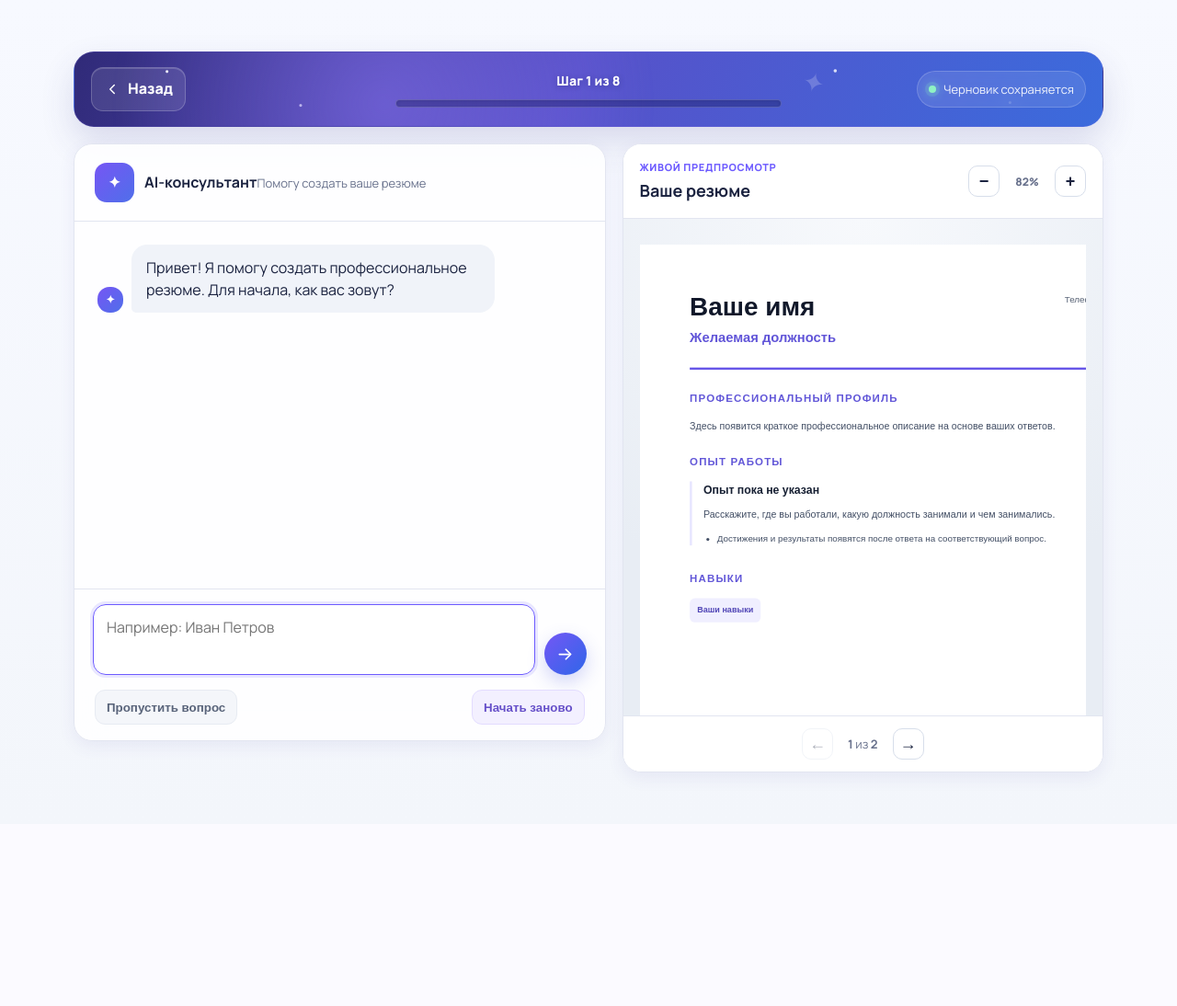
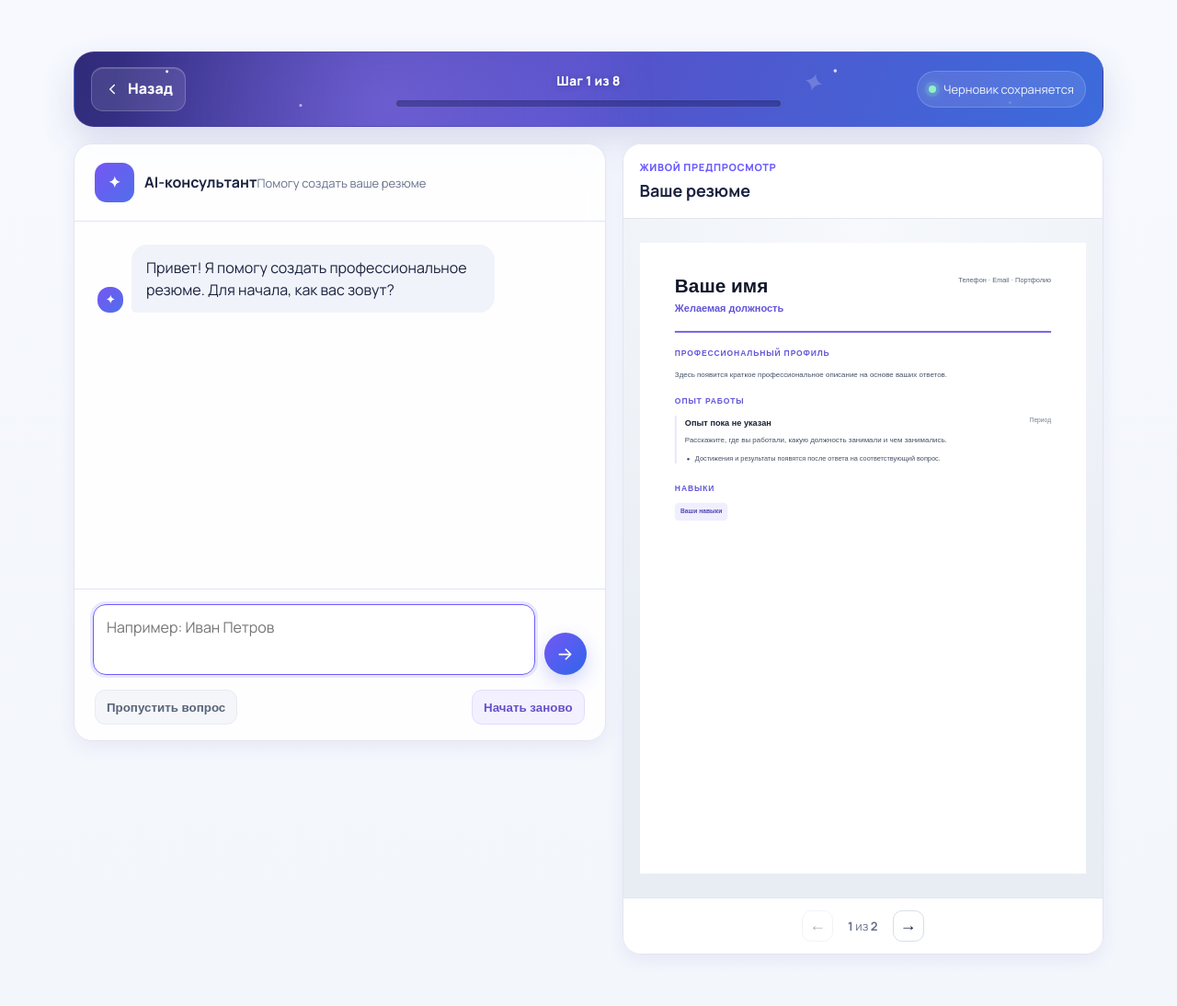
Before and after one commit to eletov215/ai-career-agent-site, a Flask app: page /resume-builder in a window 1280 px wide. Shown: the part 86-1180 px from the top of the page at 92% size. Before the commit the page ends 937 px from the top, so only its background shows below. Run offline with Flask 3, Linux system fonts and the light colour scheme; parts of the project's set-up code (start-up, migrations or seed data) failed here and were passed over.

Commit message:
Add files via upload

```diff
--- a/static/styles.css
+++ b/static/styles.css
@@ -1574,3 +1574,57 @@ body{font-family:"Manrope",Inter,system-ui,-apple-system,BlinkMacSystemFont,"Seg
 @media (max-width:1024px){
 .resume-preview-viewport{height:auto;max-height:none;padding:16px;overflow:hidden}
 }
+
+/* Resume preview: fixed A4 sheet without zoom controls or internal scrolling */
+.resume-preview-toolbar{justify-content:flex-start}
+.resume-preview-tools{display:none!important}
+.resume-preview-viewport{
+  width:100%;
+  height:auto!important;
+  min-height:0!important;
+  max-height:none!important;
+  aspect-ratio:794 / 1123;
+  box-sizing:border-box;
+  overflow:hidden!important;
+  padding:18px;
+  align-items:center;
+  justify-content:center;
+  overscroll-behavior:none;
+  touch-action:pan-y;
+}
+.resume-paper-stage{
+  --resume-zoom:1;
+  width:calc(794px * var(--resume-zoom));
+  height:calc(1123px * var(--resume-zoom));
+  flex:0 0 auto;
+  margin:0;
+  overflow:hidden;
+}
+.resume-paper{
+  width:794px;
+  height:1123px;
+  min-height:1123px;
+  box-sizing:border-box;
+  overflow:hidden;
+  padding:58px 62px;
+}
+.resume-paper *{box-sizing:border-box;max-width:100%}
+.resume-paper-header{display:grid;grid-template-columns:minmax(0,1fr) minmax(180px,250px);align-items:start;gap:28px}
+.resume-paper-header>div{min-width:0}
+.resume-paper-header h1,.resume-paper-header p,.resume-paper-contacts,.resume-paper-section p,.resume-paper-entry strong,.resume-paper-entry li{
+  overflow-wrap:anywhere;
+  word-break:normal;
+}
+.resume-paper-contacts{width:100%;max-width:none;white-space:pre-wrap}
+.resume-paper-entry-head{align-items:flex-start}
+.resume-paper-entry-head strong{min-width:0;flex:1}
+.resume-paper-entry-head span{flex:0 0 auto}
+
+@media(max-width:900px){
+  .resume-preview-viewport{height:auto!important;min-height:0!important;padding:14px}
+  .resume-paper-stage{--resume-zoom:1}
+}
+@media(max-width:620px){
+  .resume-preview-viewport{height:auto!important;min-height:0!important;padding:10px}
+  .resume-paper-stage{--resume-zoom:1}
+}
--- a/templates/resume_builder.html
+++ b/templates/resume_builder.html
@@ -45,11 +45,6 @@
           <div>
             <span>Живой предпросмотр</span>
             <strong>Ваше резюме</strong>
-          </div>
-          <div class="resume-preview-tools">
-            <button type="button" id="resumeZoomOut" disabled aria-label="Уменьшить масштаб">−</button>
-            <span id="resumeZoomText">82%</span>
-            <button type="button" id="resumeZoomIn" aria-label="Увеличить масштаб">+</button>
           </div>
         </div>
 
@@ -144,7 +139,6 @@
   const layout = document.getElementById('resumeBuilderLayout');
   const pages = [...document.querySelectorAll('[data-resume-page]')];
   let currentPage = 0;
-  let zoom = 0.82;
   let state = {index:0, answers:{}, messages:[]};
   try { const saved = JSON.parse(localStorage.getItem(storageKey) || 'null'); if (saved && saved.answers) state = saved; } catch (_) {}
 
@@ -201,12 +195,20 @@
     document.getElementById('resumeCurrentPage').textContent = currentPage + 1;
     document.getElementById('resumePagePrev').disabled = currentPage === 0;
     document.getElementById('resumePageNext').disabled = currentPage === pages.length - 1;
-    document.getElementById('resumePreviewViewport').scrollTop = 0;
   };
 
-  const applyZoom = () => {
-    document.getElementById('resumePaperStage').style.setProperty('--resume-zoom', zoom);
-    document.getElementById('resumeZoomText').textContent = `${Math.round(zoom * 100)}%`;
+  const fitResumePreview = () => {
+    const viewport = document.getElementById('resumePreviewViewport');
+    const stage = document.getElementById('resumePaperStage');
+    if (!viewport || !stage) return;
+
+    const styles = getComputedStyle(viewport);
+    const horizontalPadding = parseFloat(styles.paddingLeft) + parseFloat(styles.paddingRight);
+    const verticalPadding = parseFloat(styles.paddingTop) + parseFloat(styles.paddingBottom);
+    const availableWidth = Math.max(1, viewport.clientWidth - horizontalPadding);
+    const availableHeight = Math.max(1, viewport.clientHeight - verticalPadding);
+    const scale = Math.min(availableWidth / 794, availableHeight / 1123);
+    stage.style.setProperty('--resume-zoom', String(scale));
   };
 
   const switchMobileView = (view) => {
@@ -224,12 +226,14 @@
   reset.addEventListener('click', () => { if (!confirm('Удалить сохранённый черновик и начать заново?')) return; localStorage.removeItem(storageKey); state={index:0,answers:{},messages:[]}; input.disabled=false; form.querySelector('button').disabled=false; skip.hidden=false; renderHistory(); updatePreview(); askCurrent(); showPage(0); });
   document.getElementById('resumePagePrev').addEventListener('click', () => showPage(currentPage - 1));
   document.getElementById('resumePageNext').addEventListener('click', () => showPage(currentPage + 1));
-  document.getElementById('resumeZoomOut').addEventListener('click', () => { zoom = Math.max(0.62, +(zoom - 0.1).toFixed(2)); applyZoom(); });
-  document.getElementById('resumeZoomIn').addEventListener('click', () => { zoom = Math.min(1.12, +(zoom + 0.1).toFixed(2)); applyZoom(); });
   document.querySelectorAll('[data-builder-tab]').forEach(button => button.addEventListener('click', () => switchMobileView(button.dataset.builderTab)));
   document.querySelectorAll('[data-builder-tab-target]').forEach(button => button.addEventListener('click', () => switchMobileView(button.dataset.builderTabTarget)));
 
-  renderHistory(); updatePreview(); askCurrent(); showPage(0); applyZoom();
+  const previewResizeObserver = new ResizeObserver(fitResumePreview);
+  previewResizeObserver.observe(document.getElementById('resumePreviewViewport'));
+  window.addEventListener('orientationchange', fitResumePreview);
+
+  renderHistory(); updatePreview(); askCurrent(); showPage(0); fitResumePreview();
 })();
 </script>
 {% endblock %}
```
